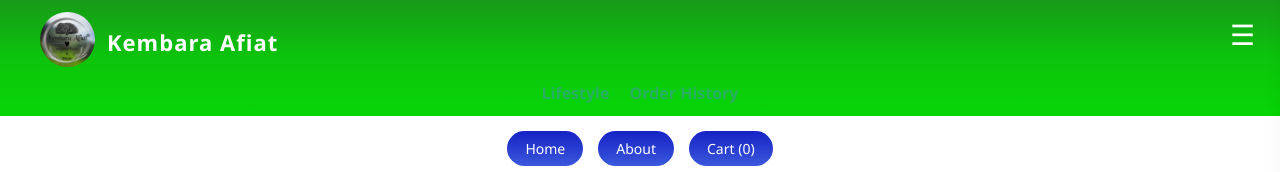
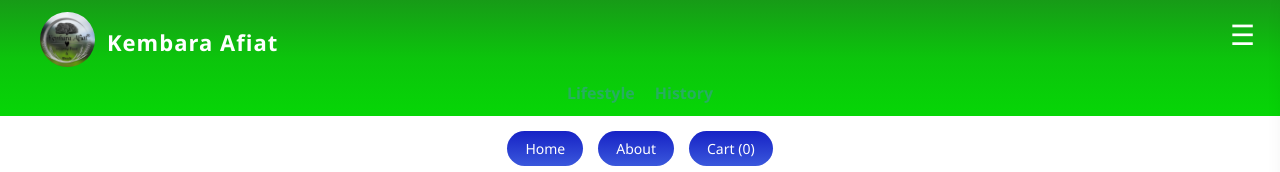
Before and after one commit to Mohamedasbar/KEMBARA-AFIAT2, a React (Create React App) app: page / in a window 1280 px wide. Shown: the top 172 px of the page. Built offline with nearby package versions, Linux system fonts and the light colour scheme.

Commit message:
Update App.js

```diff
--- a/src/App.js
+++ b/src/App.js
@@ -26,7 +26,7 @@ function App() {
 
           <Link to="/lifestyle">Lifestyle</Link>
 
-          <Link to="/order-history">Order History</Link>
+          <Link to="/order-history">History</Link>
 
         </nav>
       </div>
```
